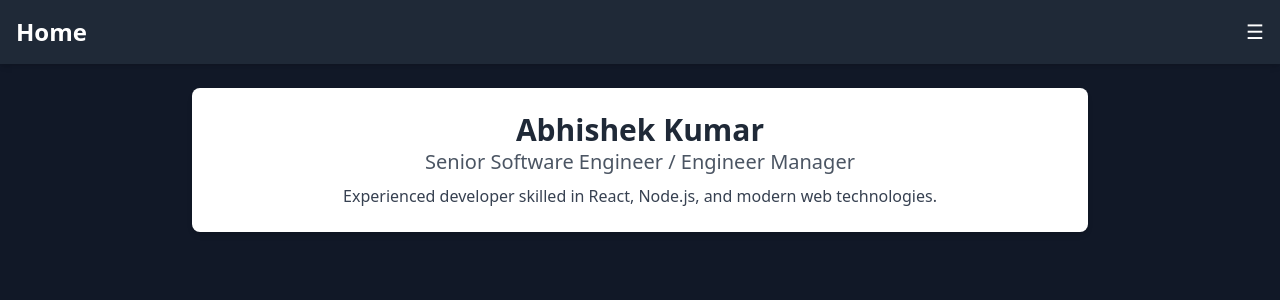
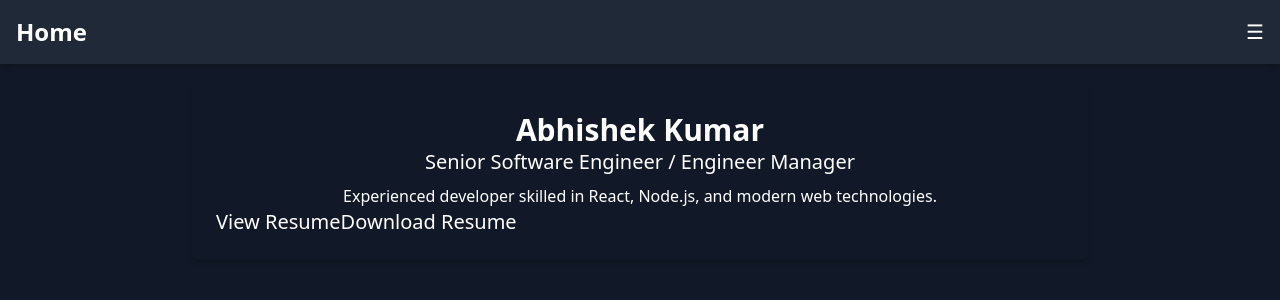
Before and after one commit to abhishekk09/abhishek-kumar, a Next.js app: page / in a window 1280 px wide. Shown: the top 300 px of the page. Built offline with nearby package versions, Linux system fonts and the light colour scheme.

Commit message:
added pdf

```diff
--- a/app/page.tsx
+++ b/app/page.tsx
@@ -1,6 +1,8 @@
 'use client';
 import React, { useState } from 'react';
 import { motion } from 'framer-motion';
+import Link from 'next/link';
+
 // import { FaLinkedin, FaGithub, FaEnvelope } from 'react-icons/fa';
 
 // import {
@@ -107,22 +109,43 @@ const Home = () => {
         </motion.div>
       )}
 
-      <div className="max-w-4xl mx-auto p-6 bg-white rounded-lg shadow-md mt-6">
+      <div className="max-w-4xl mx-auto p-6 rounded-lg shadow-md mt-6">
         {activeTab === 'home' && (
           <motion.div
             initial={{ opacity: 0, x: 50 }}
             animate={{ opacity: 1, x: 0 }}
             transition={{ duration: 1 }}
           >
-            <h1 className="text-3xl font-bold text-center text-gray-800">
+            <h1 className="text-3xl font-bold text-center text-white">
               {resumeData.name}
             </h1>
-            <h2 className="text-xl text-center text-gray-600">
+            <h2 className="text-xl text-center text-white">
               {resumeData.title}
             </h2>
-            <p className="text-center mt-2 text-gray-700">
-              {resumeData.summary}
-            </p>
+            <p className="text-center mt-2 text-white">{resumeData.summary}</p>
+            <Link
+              href={'/Abhishek_Resume.pdf'}
+              target="_blank"
+              rel="noopener noreferrer"
+              // download
+              className="text-white"
+            >
+              <button className="text-xl text-center text-white">
+                View Resume
+              </button>
+            </Link>
+
+            <Link
+              href={'/Abhishek_Resume.pdf'}
+              target="_blank"
+              rel="noopener noreferrer"
+              download
+              className="text-white"
+            >
+              <button className="text-xl text-center text-white">
+                Download Resume
+              </button>
+            </Link>
           </motion.div>
         )}
 
```
Also changed, not shown: 1 other file (tests, documents, lock files or other folders).
